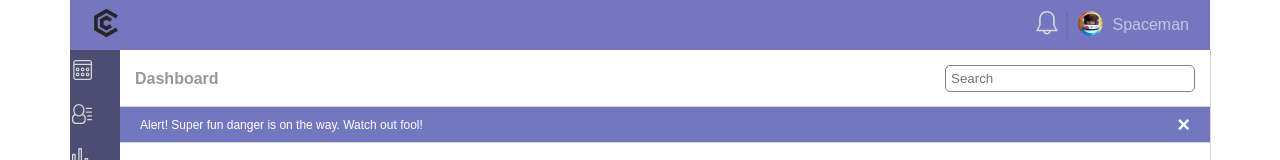
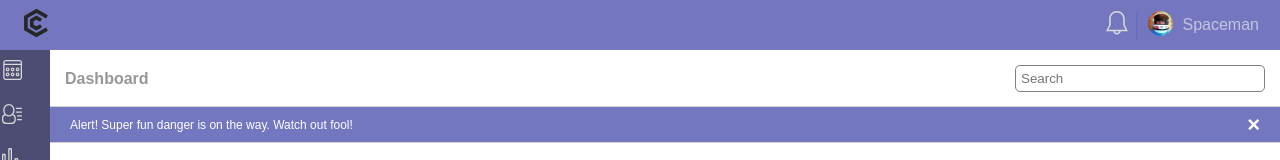
Before and after one commit to ryandejaegher/Project-9---Dashboard, a plain HTML site: page index.html in a window 1280 px wide. Shown: the top 160 px of the page. Drawn offline with nearby package versions, Linux system fonts and the light colour scheme.

Commit message:
Removed max-width for body and added responsive meta tag

```diff
--- a/css/layout.css
+++ b/css/layout.css
@@ -10,8 +10,7 @@
 body {
 	font-family: arial;
 	color: rgba(151, 151, 151, 1);
-	max-width: 1140px;
-	margin: 0 auto;
+
 }
 
 .grid > div {
@@ -37,8 +36,7 @@ body > nav:nth-of-type(1) {
 	position: fixed;
 	background-color: rgba(116, 119, 191, 1);
 	z-index: 2;
-	max-width: 1140px;
-	margin: 0 auto;
+	width: 100%;
 }
 
 body > nav:nth-of-type(2) {
--- a/index.html
+++ b/index.html
@@ -2,6 +2,7 @@
 <html>
 <head>
 <meta charset="UTF-8">
+<meta name="viewport" content="width=device-width, initial-scale=1.0">
 <title>Dashboard</title>
 <link rel="stylesheet" href="css/layout.css">
 </head>
```
